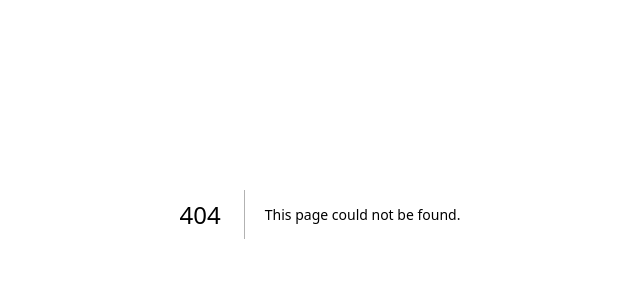
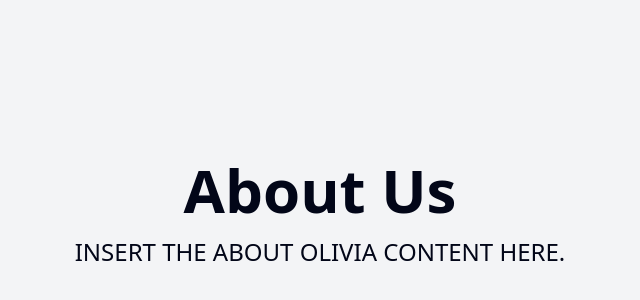
Before and after one commit to Hayden-Cook/olivia-website, a Next.js app: page /about in a window 1280 px wide. Before the commit this address had no page. Shown: the part 186-486 px from the top of the page, without its empty margins (320-960 px from the left). Built offline with nearby package versions, Linux system fonts and the light colour scheme.

Commit message:
set the about page up

```diff
--- /dev/null
+++ b/app/about/page.tsx
@@ -0,0 +1,14 @@
+import React from 'react';
+
+const About: React.FC = () => {
+  return (
+    <div className="min-h-screen flex flex-col items-center justify-center bg-gray-100">
+      <h1 className="text-4xl md:text-6xl font-bold text-center">About Us</h1>
+      <p className="text-lg md:text-2xl text-center mt-4">
+        INSERT THE ABOUT OLIVIA CONTENT HERE.
+      </p>
+    </div>
+  );
+};
+
+export default About;
```
